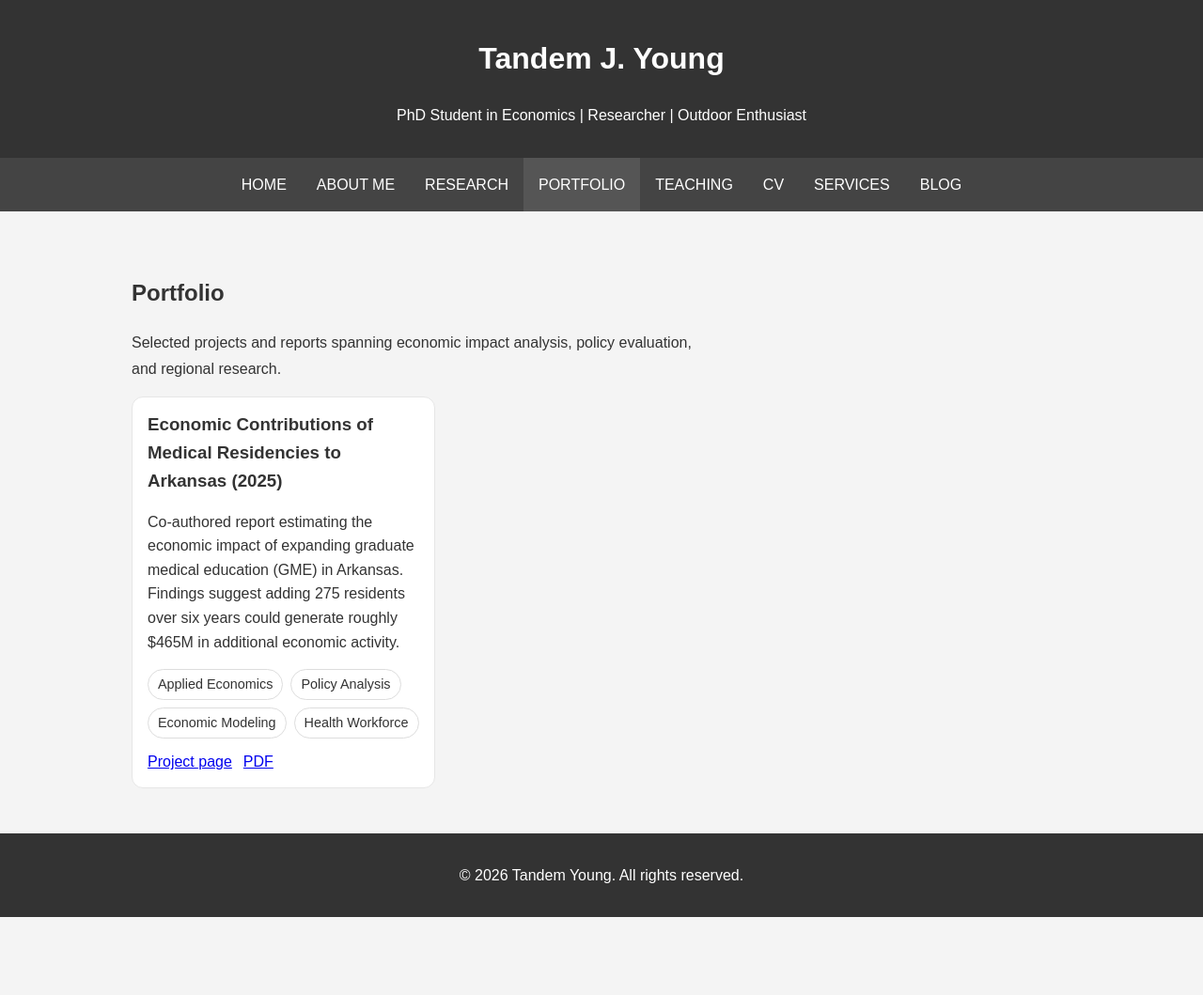
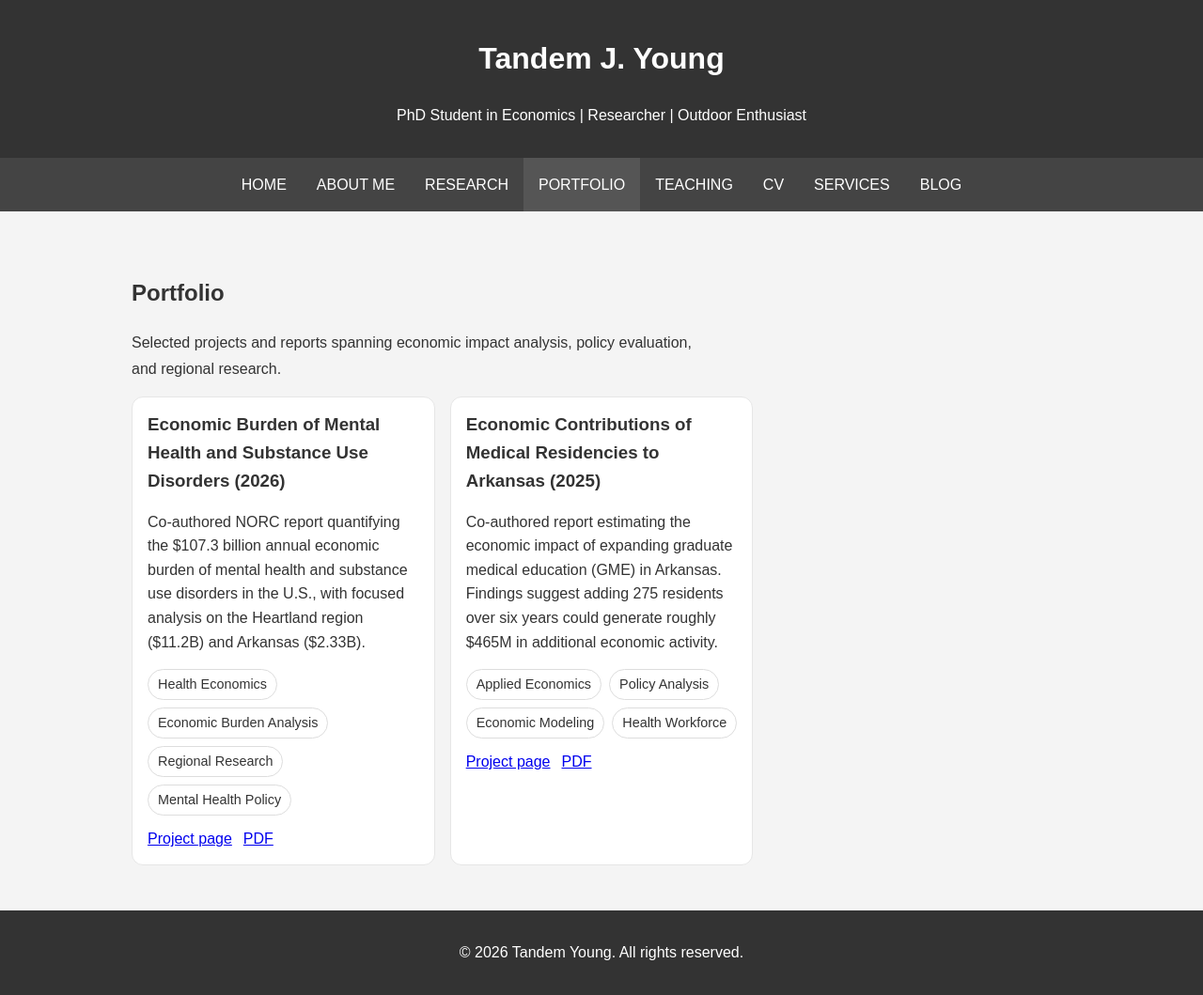
Before and after one commit to TandemYoung/tandemyoung.github.io, a Jekyll site: the page built from portfolio.html, in a window 1280 px wide. Shown: the whole page at 94% size. Built offline with Jekyll 4.4.1, drawn with Linux system fonts in a browser that asks for light colours; before the commit the page ends 976 px from its top, so only the background shows below that.

Commit message:
Add MH/SUD economic burden report page and portfolio entry
- Create dedicated page for NORC report on economic burden of mental health and substance use disorders
- Add report to portfolio with key findings ($107.3B U.S. burden, $11.2B Heartland, $2.33B Arkansas)
- Include PDF from revamp-2026 branch

https://claude.ai/code/session_01TWzAaDgZZHNXmMJ15DaeHY

```diff
--- a/portfolio.html
+++ b/portfolio.html
@@ -10,6 +10,28 @@ title: Tandem Young - Portfolio
   </p>
 
   <div class="project-grid">
+
+    <article class="project-card">
+      <h3>Economic Burden of Mental Health and Substance Use Disorders (2026)</h3>
+      <p>
+        Co-authored NORC report quantifying the $107.3 billion annual economic burden of mental health
+        and substance use disorders in the U.S., with focused analysis on the Heartland region ($11.2B)
+        and Arkansas ($2.33B).
+      </p>
+
+      <ul class="project-tags">
+        <li>Health Economics</li>
+        <li>Economic Burden Analysis</li>
+        <li>Regional Research</li>
+        <li>Mental Health Policy</li>
+      </ul>
+
+      <div class="project-links">
+        <a href="{{ 'mh-sud-burden-report.html' | relative_url }}">Project page</a>
+        <a href="{{ '/assets/reports/MH_SUD_Heartland_508.pdf' | relative_url }}"
+           target="_blank" rel="noopener noreferrer">PDF</a>
+      </div>
+    </article>
 
     <article class="project-card">
       <h3>Economic Contributions of Medical Residencies to Arkansas (2025)</h3>
```
Also changed, not shown: mh-sud-burden-report.html (added, +43 -0 lines), 1 other file.
